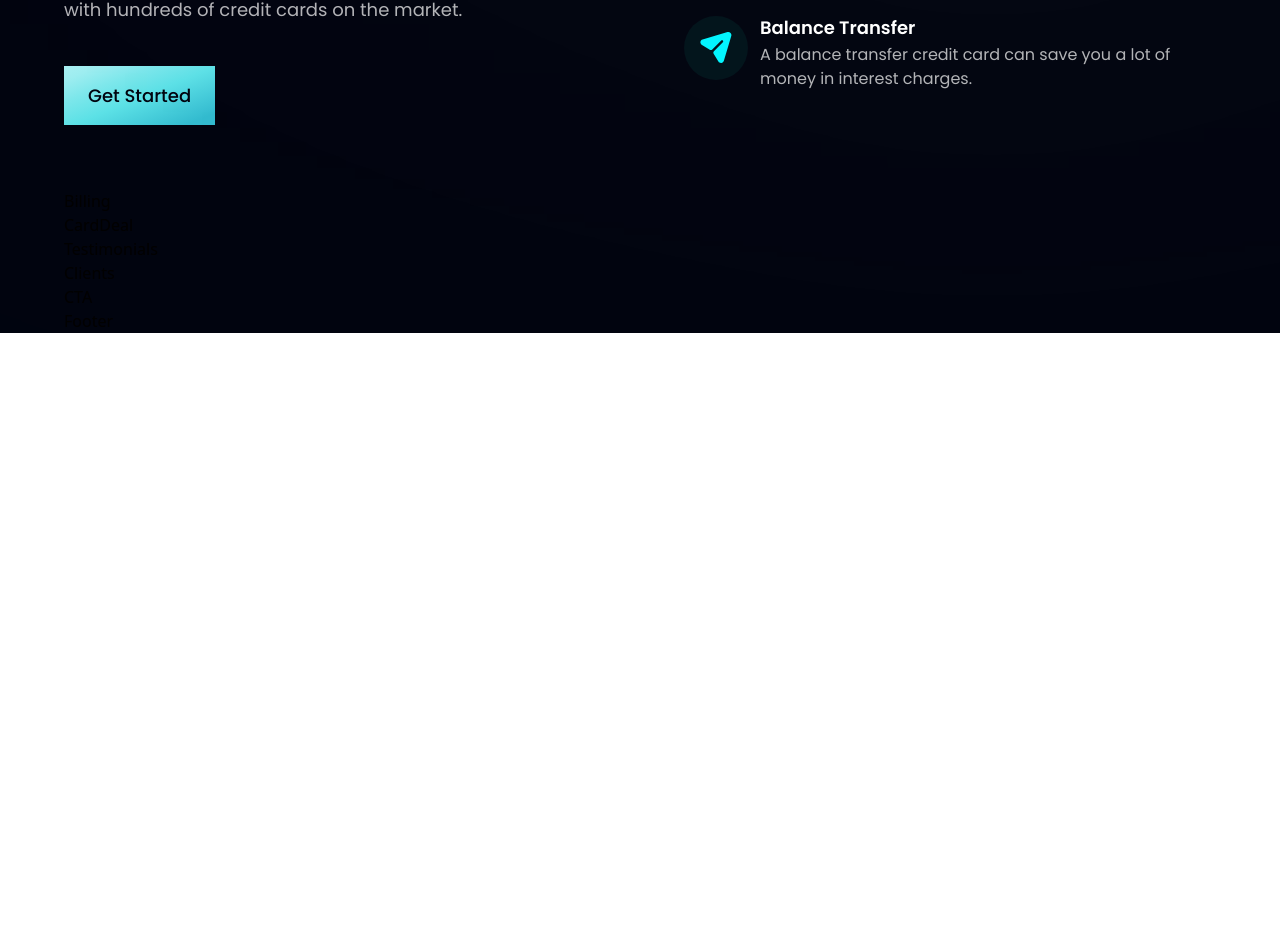
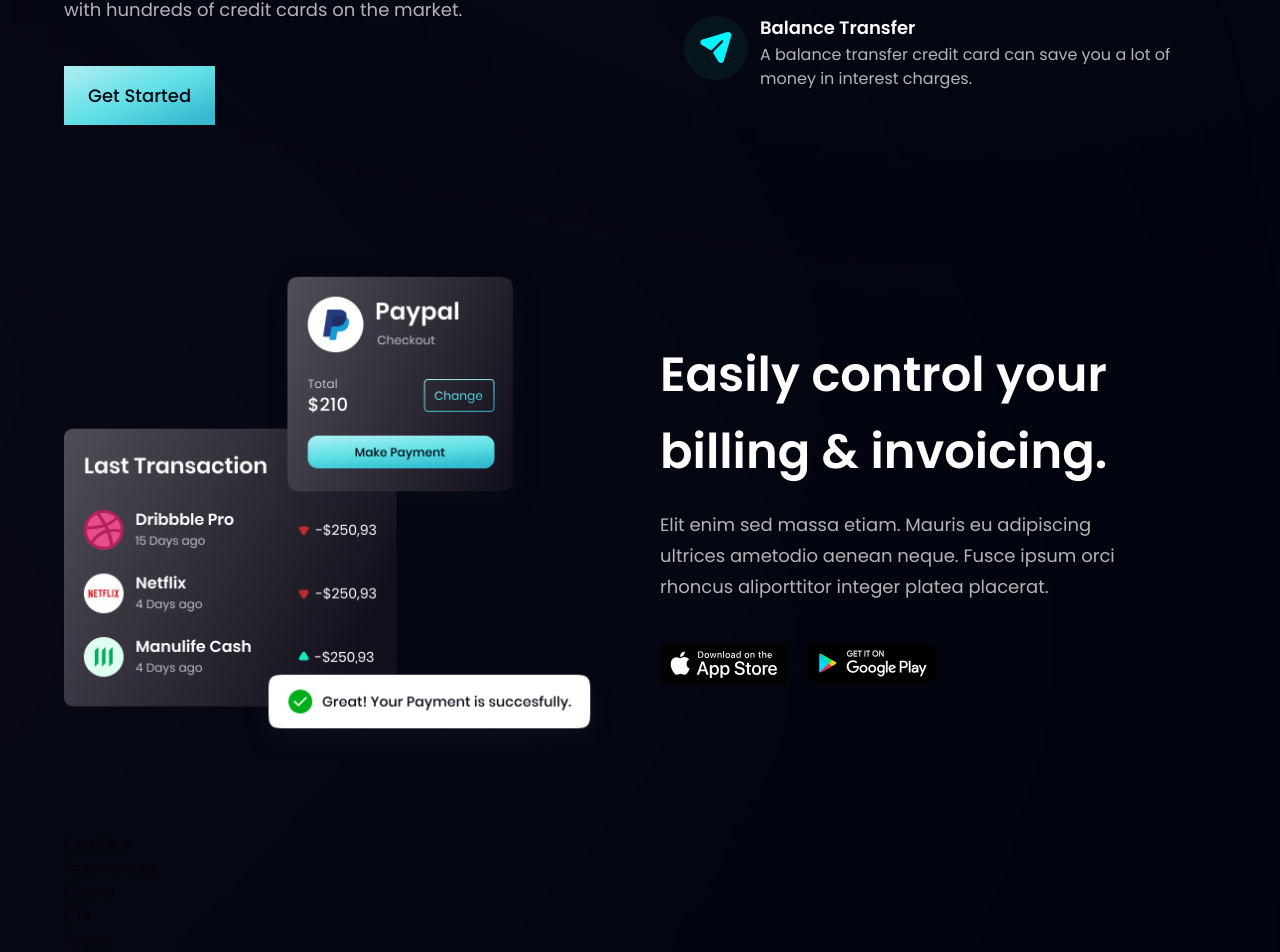
Before and after one commit to HanThuThuHtet/hoobank-reactjs-pj, a React (Vite) app: page / in a window 1280 px wide. Shown: the part 1326-2278 px from the top of the page. Before the commit the page ends 1659 px from the top, so only its background shows below. Built offline with nearby package versions, Linux system fonts and the light colour scheme.

Commit message:
billing complete

```diff
--- a/src/components/Billing.jsx
+++ b/src/components/Billing.jsx
@@ -1,8 +1,31 @@
 import React from 'react'
+import { apple,bill,google } from '../assets'
+import styles,{layout} from '../style'
 
 const Billing = () => {
   return (
-    <div>Billing</div>
+    <section id='product' className={layout.sectionReverse}>
+
+      <div className={layout.sectionImgReverse}>
+        <img src={bill} alt="billing" className='w-[100%] h-[100%] relative z-[5]' />
+        <div className='absolute z-[0] -left-1/2 top-0 w-[50%] h-[50%] rounded-full white__gradient' />
+        <div className='absolute z-[3] -left-1/2 bottom-0 w-[50%] h-[50%] rounded-full pink__gradient' />
+      </div>
+
+      <div className={layout.sectionInfo}>
+        <h2 className={styles.heading2}>Easily control your <br className='sm:block hidden'/> billing & invoicing.</h2>
+        <p className={`${styles.paragraph} max-w-[470px] mt-5`}>
+        Elit enim sed massa etiam. Mauris eu adipiscing ultrices ametodio
+        aenean neque. Fusce ipsum orci rhoncus aliporttitor integer platea
+        placerat.
+        </p>
+        <div className="flex flex-row flex-wrap sm:mt-10 mt-6">
+          <img src={apple} alt="apple_store" className='w-[128px] h-[42px] object-contain mr-5 cursor-pointer' />
+          <img src={google} alt="google_play" className='w-[128px] h-[42px] object-contain cursor-pointer' />
+        </div>
+      </div>
+
+    </section>
   )
 }
 
```
